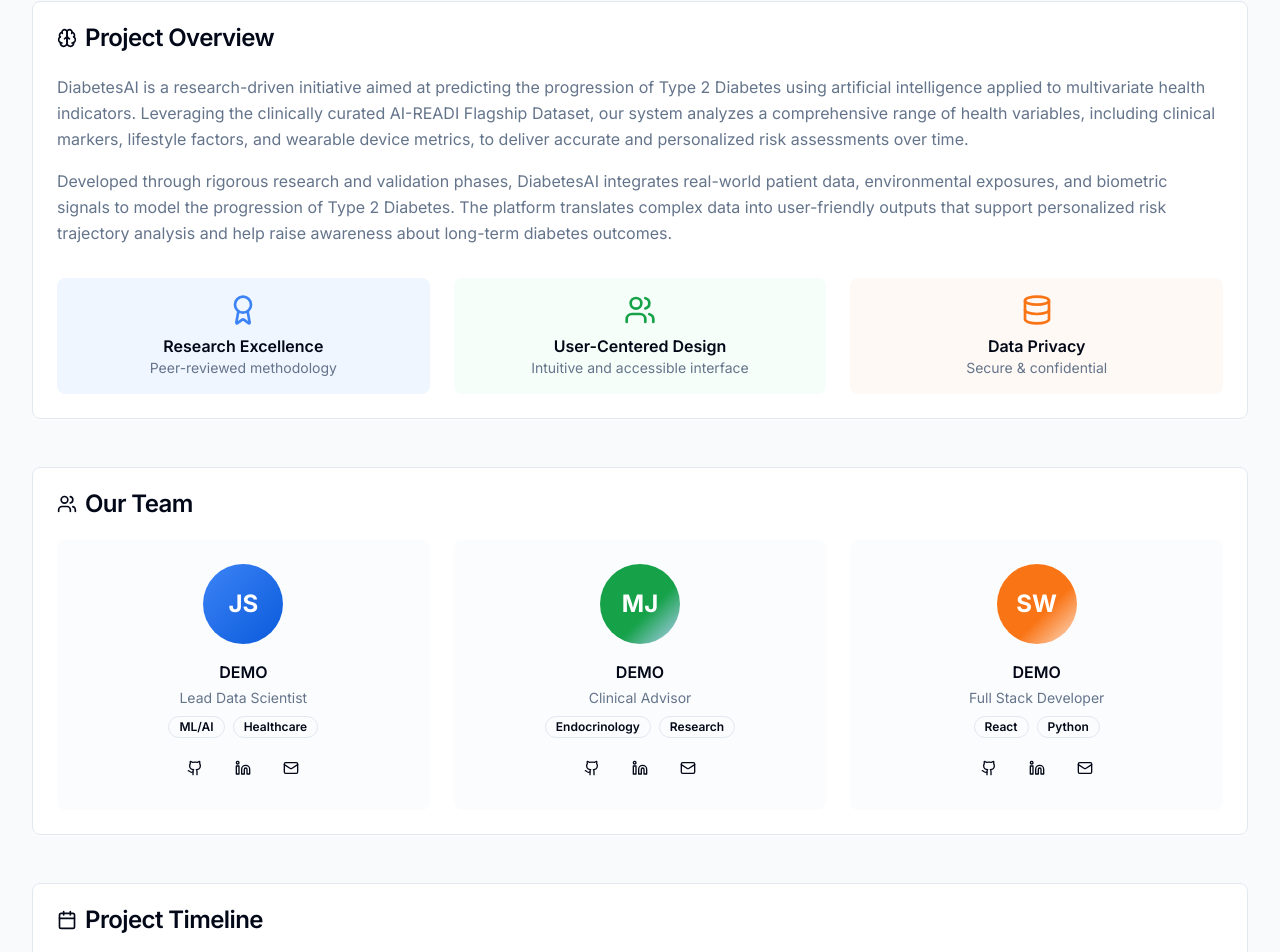
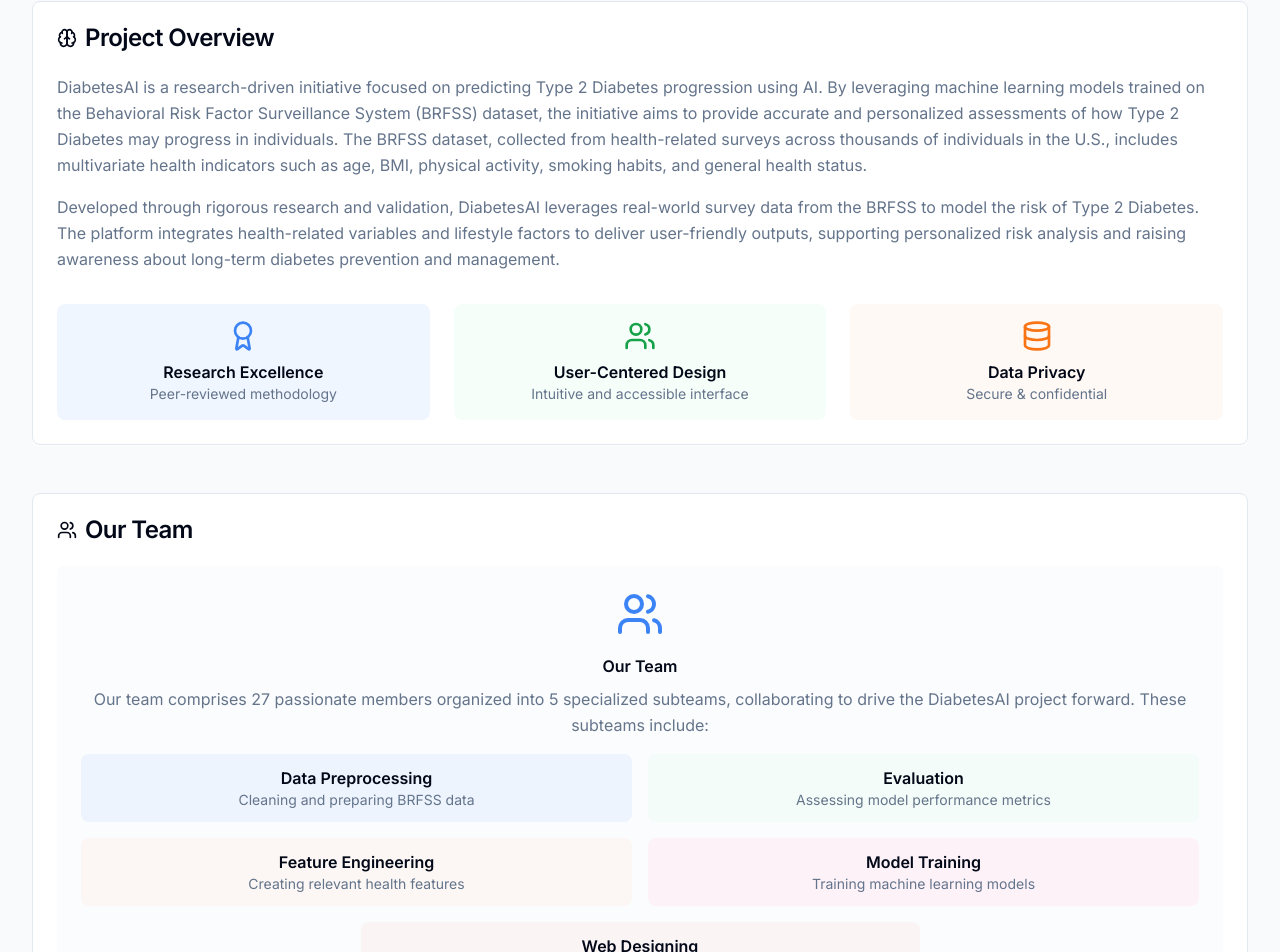
Before and after one commit to Venkat-Kolasani/type2diabetes-ai, a React (Vite) app: page /about in a window 1280 px wide. Shown: the part 256-1208 px from the top of the page. Built offline with nearby package versions, Linux system fonts and the light colour scheme.

Commit message:
update about page content and layout

```diff
--- a/src/pages/About.tsx
+++ b/src/pages/About.tsx
@@ -40,21 +40,19 @@ export default function About() {
           <CardContent>
             <div className="prose max-w-none">
               <p className="text-muted-foreground leading-relaxed mb-4">
-                DiabetesAI is a research-driven initiative aimed at predicting the
-                progression of Type 2 Diabetes using artificial intelligence applied to
-                multivariate health indicators. Leveraging the clinically curated AI-READI
-                Flagship Dataset, our system analyzes a comprehensive range of health variables,
-                including clinical markers, lifestyle factors, and wearable device metrics,
-                to deliver accurate and personalized risk assessments over time.
-              </p>
+                DiabetesAI is a research-driven initiative focused on predicting Type 2 Diabetes progression using AI.
+                 By leveraging machine learning models trained on the Behavioral Risk Factor Surveillance System (BRFSS)
+                 dataset, the initiative aims to provide accurate and personalized assessments of how Type 2 Diabetes may
+                  progress in individuals. The BRFSS dataset, collected from health-related surveys across thousands of individuals
+                  in the U.S., includes multivariate health indicators such as age, BMI, physical activity, smoking habits, and general health status.
+                </p>
 
               <p className="text-muted-foreground leading-relaxed mb-4">
-                Developed through rigorous research and validation phases, DiabetesAI
-                integrates real-world patient data, environmental exposures,
-                and biometric signals to model the progression of Type 2 Diabetes.
-                The platform translates complex data into user-friendly outputs that
-                support personalized risk trajectory analysis and help raise awareness
-                about long-term diabetes outcomes.
+                Developed through rigorous research and validation, DiabetesAI leverages
+                real-world survey data from the BRFSS to model the risk of Type 2 Diabetes.
+                The platform integrates health-related variables and lifestyle factors to
+                deliver user-friendly outputs, supporting personalized risk analysis and
+                raising awareness about long-term diabetes prevention and management.
               </p>
 
               <div className="grid grid-cols-1 md:grid-cols-3 gap-6 mt-8">
@@ -87,77 +85,47 @@ export default function About() {
             </CardTitle>
           </CardHeader>
           <CardContent>
-            <div className="grid grid-cols-1 md:grid-cols-2 lg:grid-cols-3 gap-6">
-              {/* Team Member 1 */}
-              <div className="text-center p-6 bg-muted/30 rounded-lg">
-                <div className="w-20 h-20 bg-gradient-primary rounded-full mx-auto mb-4 flex items-center justify-center">
-                  <span className="text-2xl font-bold text-primary-foreground">JS</span>
+            <div className="text-center p-6 bg-muted/30 rounded-lg">
+              <Users className="h-12 w-12 text-primary mx-auto mb-4" />
+              <h3 className="font-semibold text-foreground mb-2">Our Team</h3>
+              <p className="text-muted-foreground leading-relaxed mb-4">
+                Our team comprises 27 passionate members organized into 5 specialized subteams,
+                collaborating to drive the DiabetesAI project forward. These subteams include:
+              </p>
+              <div className="grid grid-cols-2 gap-4 mb-4">
+                <div className="p-3 bg-primary-light/20 rounded-lg">
+                  <h4 className="font-semibold text-foreground">Data Preprocessing</h4>
+                  <p className="text-sm text-muted-foreground">Cleaning and preparing BRFSS data</p>
                 </div>
-                <h3 className="font-semibold text-foreground mb-1"> DEMO</h3>
-                <p className="text-sm text-muted-foreground mb-2">Lead Data Scientist</p>
-                <div className="flex justify-center space-x-2 mb-3">
-                  <Badge variant="outline">ML/AI</Badge>
-                  <Badge variant="outline">Healthcare</Badge>
-                </div>
-                <div className="flex justify-center space-x-2">
-                  <Button variant="ghost" size="sm">
-                    <Github className="h-4 w-4" />
-                  </Button>
-                  <Button variant="ghost" size="sm">
-                    <Linkedin className="h-4 w-4" />
-                  </Button>
-                  <Button variant="ghost" size="sm">
-                    <Mail className="h-4 w-4" />
-                  </Button>
+                <div className="p-3 bg-success-light/20 rounded-lg">
+                  <h4 className="font-semibold text-foreground">Evaluation</h4>
+                  <p className="text-sm text-muted-foreground">Assessing model performance metrics</p>
                 </div>
               </div>
-
-              {/* Team Member 2 */}
-              <div className="text-center p-6 bg-muted/30 rounded-lg">
-                <div className="w-20 h-20 bg-gradient-health rounded-full mx-auto mb-4 flex items-center justify-center">
-                  <span className="text-2xl font-bold text-success-foreground">MJ</span>
+              <div className="grid grid-cols-2 gap-4 mb-4">
+                <div className="p-3 bg-warning-light/20 rounded-lg">
+                  <h4 className="font-semibold text-foreground">Feature Engineering</h4>
+                  <p className="text-sm text-muted-foreground">Creating relevant health features</p>
                 </div>
-                <h3 className="font-semibold text-foreground mb-1">DEMO</h3>
-                <p className="text-sm text-muted-foreground mb-2">Clinical Advisor</p>
-                <div className="flex justify-center space-x-2 mb-3">
-                  <Badge variant="outline">Endocrinology</Badge>
-                  <Badge variant="outline">Research</Badge>
-                </div>
-                <div className="flex justify-center space-x-2">
-                  <Button variant="ghost" size="sm">
-                    <Github className="h-4 w-4" />
-                  </Button>
-                  <Button variant="ghost" size="sm">
-                    <Linkedin className="h-4 w-4" />
-                  </Button>
-                  <Button variant="ghost" size="sm">
-                    <Mail className="h-4 w-4" />
-                  </Button>
+                <div className="p-3 bg-pink-50 rounded-lg">
+                  <h4 className="font-semibold text-foreground">Model Training</h4>
+                  <p className="text-sm text-muted-foreground">Training machine learning models</p>
                 </div>
               </div>
-
-              {/* Team Member 3 */}
-              <div className="text-center p-6 bg-muted/30 rounded-lg">
-                <div className="w-20 h-20 bg-gradient-warning rounded-full mx-auto mb-4 flex items-center justify-center">
-                  <span className="text-2xl font-bold text-warning-foreground">SW</span>
+              <div className="flex justify-center">
+                <div className="p-3 bg-danger-light/20 rounded-lg w-1/2">
+                  <h4 className="font-semibold text-foreground">Web Designing</h4>
+                  <p className="text-sm text-muted-foreground">Crafting the user interface</p>
                 </div>
-                <h3 className="font-semibold text-foreground mb-1">DEMO</h3>
-                <p className="text-sm text-muted-foreground mb-2">Full Stack Developer</p>
-                <div className="flex justify-center space-x-2 mb-3">
-                  <Badge variant="outline">React</Badge>
-                  <Badge variant="outline">Python</Badge>
-                </div>
-                <div className="flex justify-center space-x-2">
-                  <Button variant="ghost" size="sm">
-                    <Github className="h-4 w-4" />
-                  </Button>
-                  <Button variant="ghost" size="sm">
-                    <Linkedin className="h-4 w-4" />
-                  </Button>
-                  <Button variant="ghost" size="sm">
-                    <Mail className="h-4 w-4" />
-                  </Button>
-                </div>
+              </div>
+              <p className="text-sm text-muted-foreground mt-4">
+                Under the esteemed guidance of faculty from North-Chiang Mai University (NCMU), Thailand.
+              </p>
+              <div className="mt-6">
+                <Button variant="outline" size="lg">
+                  <Mail className="h-4 w-4 mr-2" />
+                  Contact Our Team
+                </Button>
               </div>
             </div>
           </CardContent>
@@ -180,9 +148,7 @@ export default function About() {
                 <div className="flex-1">
                   <h3 className="font-semibold text-foreground">Research & Data Collection</h3>
                   <p className="text-sm text-muted-foreground mt-1">
-                    Obtained access to the AI-READI Type 2 Diabetes Dataset, performed
-                    data mapping, and identified 2,700+ curated features including demographics,
-                    lab tests, vitals, wearables, and environmental exposure variables.
+                   DiabetesAI uses the preprocessed BRFSS dataset, with over 400,000 responses and 30+ multivariate health indicators (clinical, lifestyle, demographic), to build AI model predicting Type 2 Diabetes progression using AI.
                   </p>
                 </div>
               </div>
```
